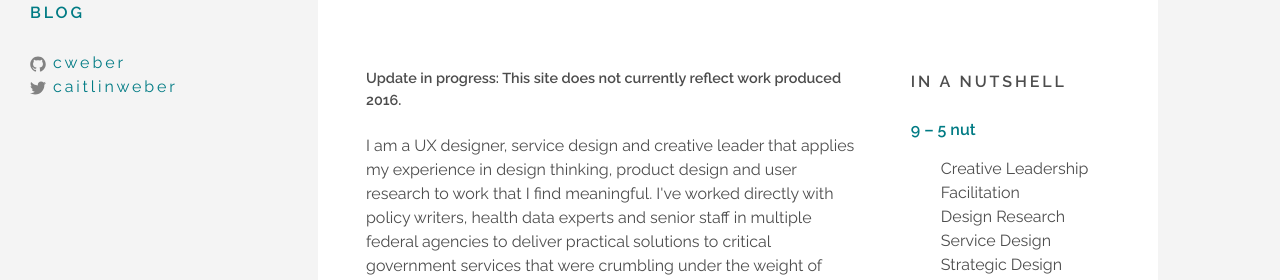
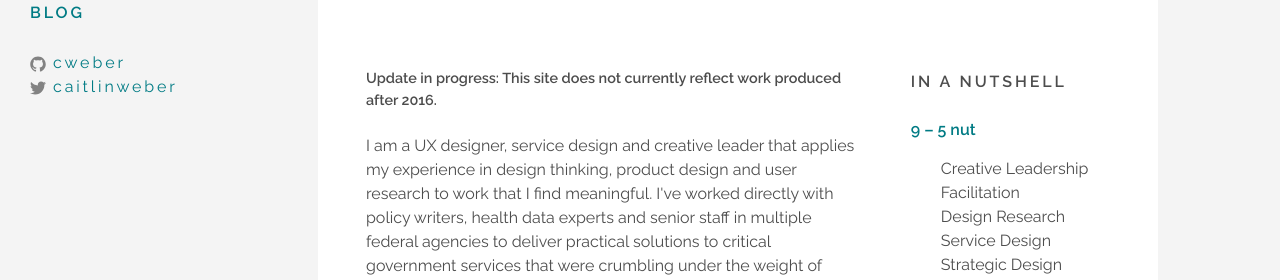
Before and after one commit to cweber/cweber.github.io, a Jekyll site: the page built from index.html, in a window 1280 px wide. Shown: the part 581-861 px from the top of the page. Built offline with Jekyll 4.4.1, drawn with Linux system fonts in a browser that asks for light colours.

Commit message:
Update index.html

```diff
--- a/index.html
+++ b/index.html
@@ -13,7 +13,7 @@ img: market-me.jpg
         <img class="img-responsive" src="{{ "/img/" | prepend: site.baseurl }}{{ page.img }}">
     </a>
 	<div class="prose two-col wide">
-    		<small style="display: block; border-top: 1px dashed #ffffff; padding-top: 20px;">Update in progress: This site does not currently reflect work produced 2016.
+    		<small style="display: block; border-top: 1px dashed #ffffff; padding-top: 20px;">Update in progress: This site does not currently reflect work produced after 2016.
 		</small>
 		<br>
     		<p>I am a UX designer, service design and creative leader that applies my experience in design thinking, product design and user research to work that I find meaningful. I've worked directly with policy writers, health data experts and senior staff in multiple federal agencies to deliver practical solutions to critical government services that were crumbling under the weight of complex regulations and decades of debt.</p>
```
